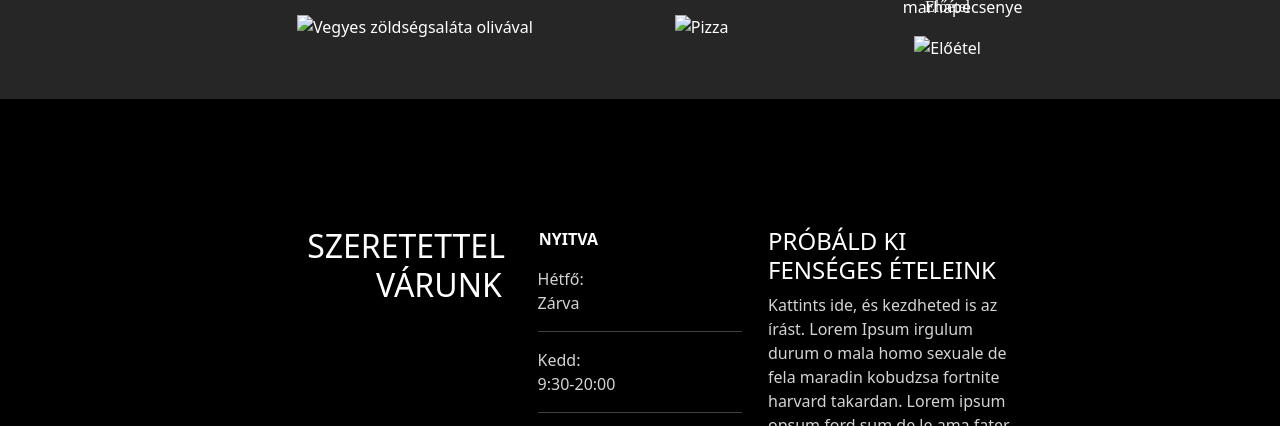
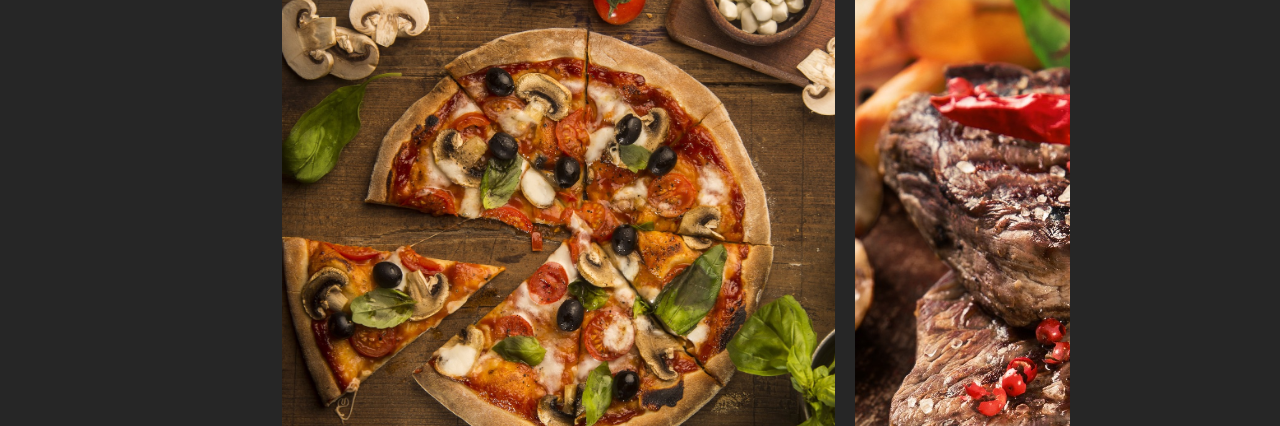
Before and after one commit to Botrancs/Pizza, a plain HTML site: page index.html in a window 1280 px wide. Shown: the part 1706-2132 px from the top of the page. Drawn offline with Linux system fonts and the light colour scheme.

Commit message:
képek átnevezése

```diff
--- a/index.html
+++ b/index.html
@@ -41,11 +41,11 @@
         <h2>-SPECIALITÁSAINK-</h2>
         <p id="speci_al_cim">Az ízek tökéletes összhangja</p>
         <div class="parent">
-            <div class="div1"><img class="kepek" src="/képek/Pizza_1.jpg" alt="Pizza" title="Pizza"> <p id="pizza_iras">Pizza</p> </div>
-            <div class="div2"><img class="kepek" src="/képek/Vörösboros_marhapecsenye.jpg" alt="Vörösboros marhapecsenye" title="Vörösboros marhapecsenye"> <p>Vörösboros marhapecsenye</p> </div>
-            <div class="div3"><img class="kepek" src="/képek/Vegyes_zöldségsaláta_olivával.jpg" alt="Vegyes zöldségsaláta olivával" title="Vegyes zöldségsaláta olivával"> <p>Vegyes zöldségsaláta olivával</p> </div>
-            <div class="div4"><img class="kepek" src="/képek/Pizza_2.jpg" alt="Pizza" title="Pizza"> <p>Pizza</p> </div>
-            <div class="div5"><img class="kepek" src="/képek/Előétel.jpg" alt="Előétel" title="Előétel"> <p>Előétel</p> </div>
+            <div class="div1"><img class="kepek" src="/kepek/Pizza_1.jpg" alt="Pizza" title="Pizza"> <p id="pizza_iras">Pizza</p> </div>
+            <div class="div2"><img class="kepek" src="/kepek/Vörösboros_marhapecsenye.jpg" alt="Vörösboros marhapecsenye" title="Vörösboros marhapecsenye"> <p>Vörösboros marhapecsenye</p> </div>
+            <div class="div3"><img class="kepek" src="/kepek/Vegyes_zöldségsaláta_olivával.jpg" alt="Vegyes zöldségsaláta olivával" title="Vegyes zöldségsaláta olivával"> <p>Vegyes zöldségsaláta olivával</p> </div>
+            <div class="div4"><img class="kepek" src="/kepek/Pizza_2.jpg" alt="Pizza" title="Pizza"> <p>Pizza</p> </div>
+            <div class="div5"><img class="kepek" src="/kepek/Előétel.jpg" alt="Előétel" title="Előétel"> <p>Előétel</p> </div>
         </div>
 
 
```
